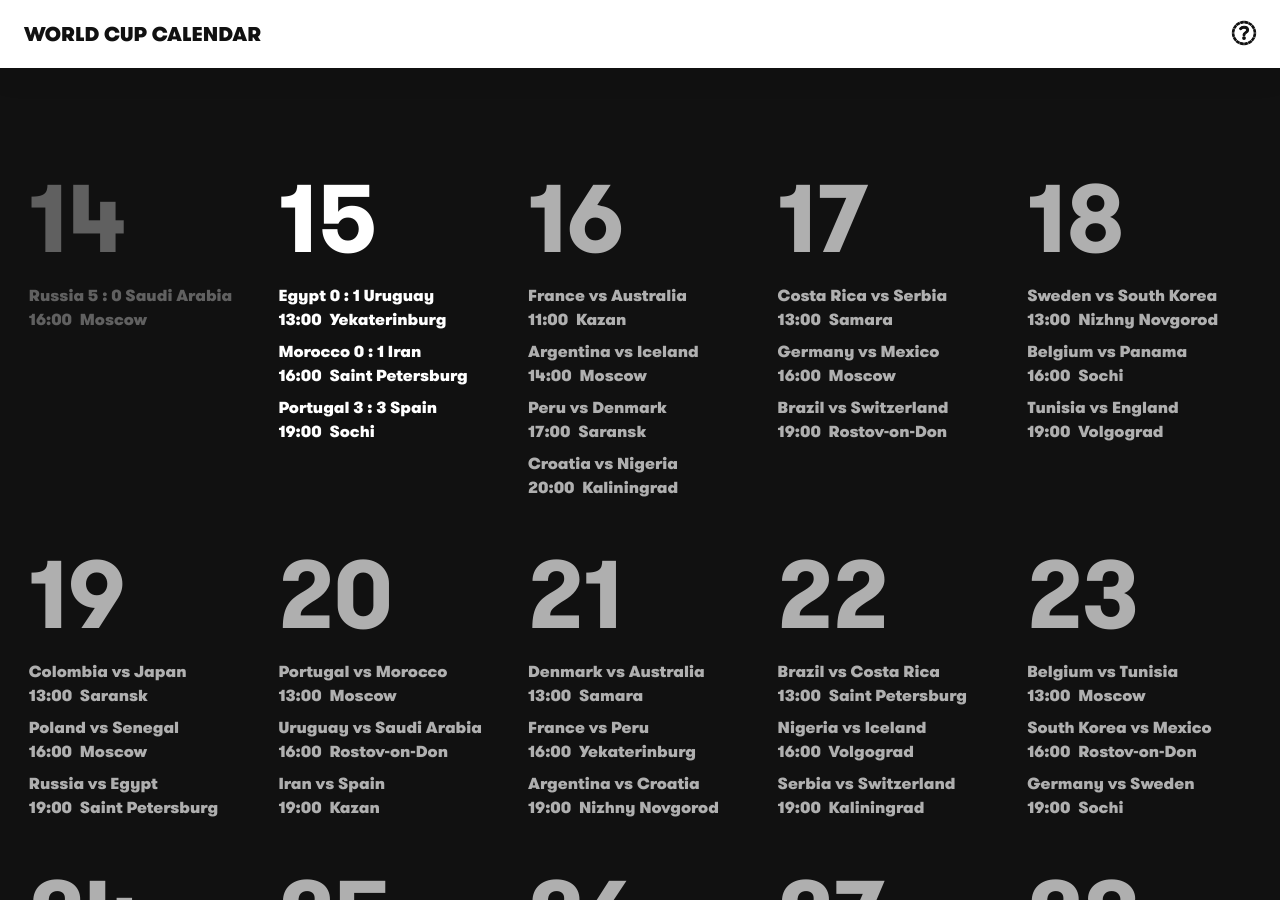
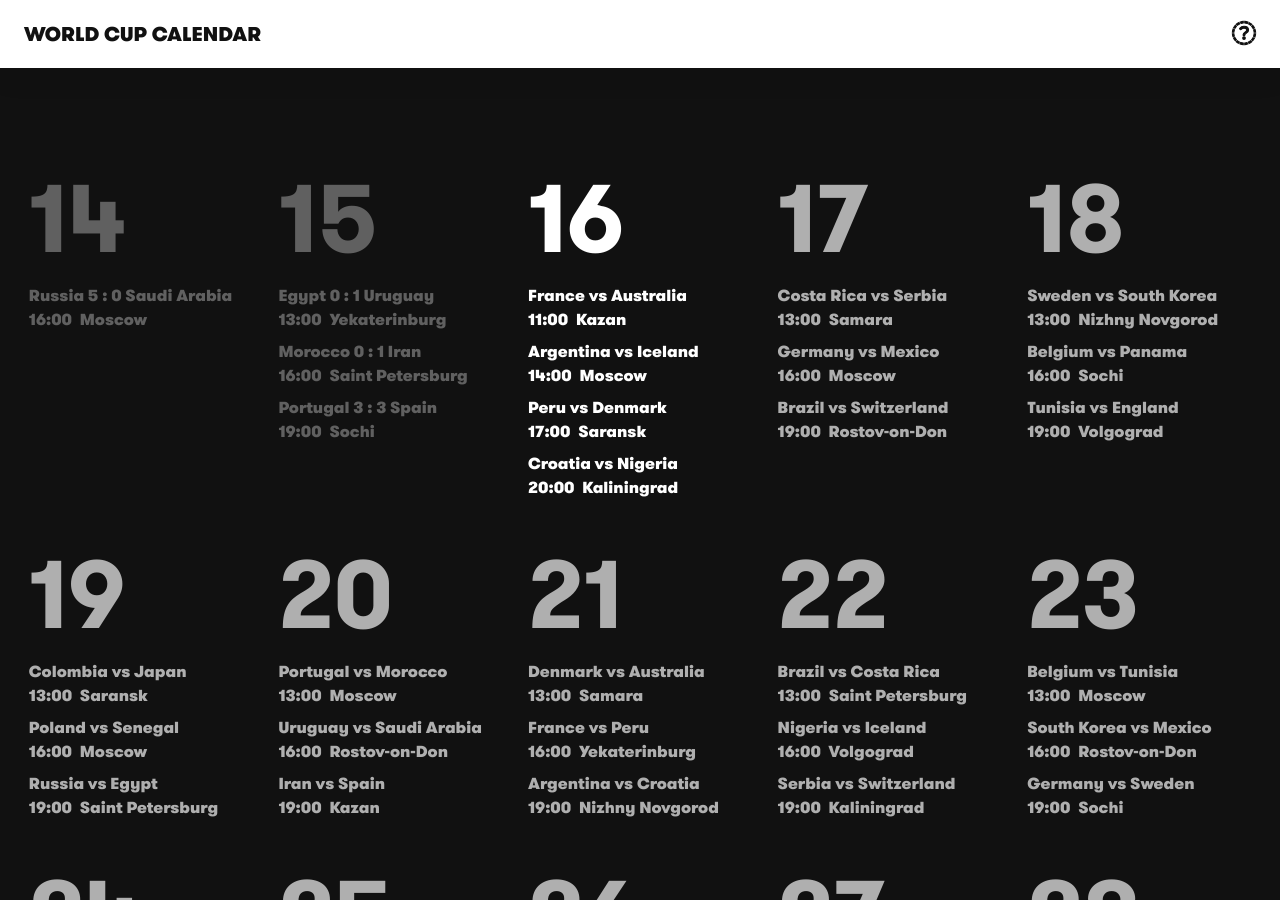
Before and after one commit to iamclydehoel/worldcupcalendar-2018, a Jekyll site: the page built from index.html, in a window 1280 px wide and 900 px high. Built offline with Jekyll 4.4.1, drawn with Linux system fonts in a browser that asks for light colours; nearby versions of some CDN libraries.

Commit message:
Day update

```diff
--- a/index.html
+++ b/index.html
@@ -9,7 +9,7 @@
   <div class="calendar calendar--day">
 
     {% for day in site.data.fixtures %}
-      <div class="day{% if day.date == '15/6' %} day--current{% endif %}">
+      <div class="day{% if day.date == '16/6' %} day--current{% endif %}">
         <h3 class="day__title">{{ day.date | split:'/' | first }}</h3>
         <ul class="fixtures">
           {% for match in day.matches %}
```
